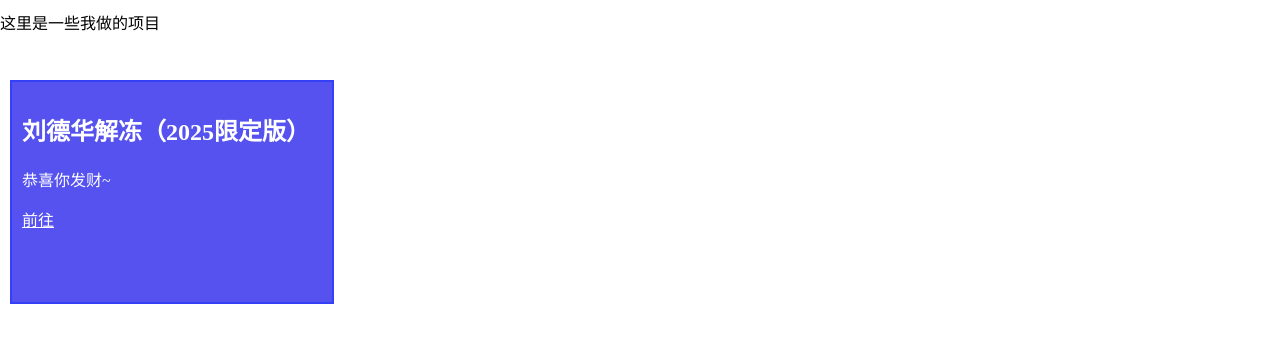
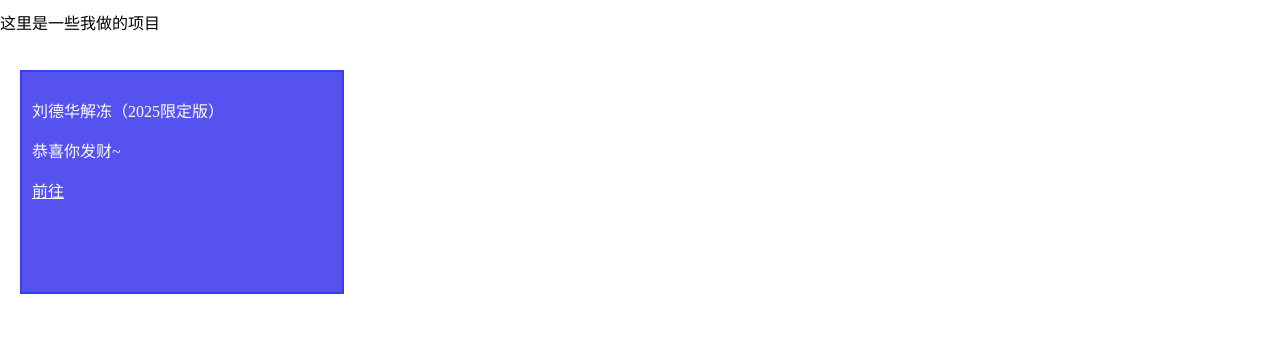
Before and after one commit to JiangHongAiBianCheng/JiangHongAiBianCheng.github.io, a plain HTML site: page projects.html in a window 1280 px wide. Shown: the part 148-490 px from the top of the page. Drawn offline with Linux system fonts and the light colour scheme.

```diff
--- a/projects.html
+++ b/projects.html
@@ -21,16 +21,18 @@
             <h1>项目</h1>
             <p>这里是一些我做的项目</p>
             <div id="projects">
-                <span class="project">
-                    <h2>BF 解释器</h2>
-                    <p>一个用 Python 写的 Brainfuck 解释器</p>
-                    <a href="https://jianghongaibiancheng.github.io/bf-interpreter/index.html">前往</a>
-                </span>
-                <span class="project">
-                    <h2>刘德华解冻（2025限定版）</h2>
-                    <p>恭喜你发财~</p>
-                    <a href="https://jianghongaibiancheng.github.io/melt-leehom/index.html">前往</a>
-                </span>
+                <div class="project" id="bf-interpreter">
+                    <p class="proj-title">BF 解释器</p>
+                    <!-- <br> -->
+                    <p class="proj-desc">一个用 Python 写的 Brainfuck 解释器</p>
+                    <a href="jianghongaibiancheng.github.io/bf-interpreter/index.html">前往</a>
+                </div>
+                <div class="project" id="melt-leehom">
+                    <p class="proj-title">刘德华解冻（2025限定版）</p>
+                    <!-- <br> -->
+                    <p class="proj-desc">恭喜你发财~</p>
+                    <a href="jianghongaibiancheng.github.io/bf-interpreter/index.html">前往</a>
+                </div>
             </div>
         </div>
     </body>
```
